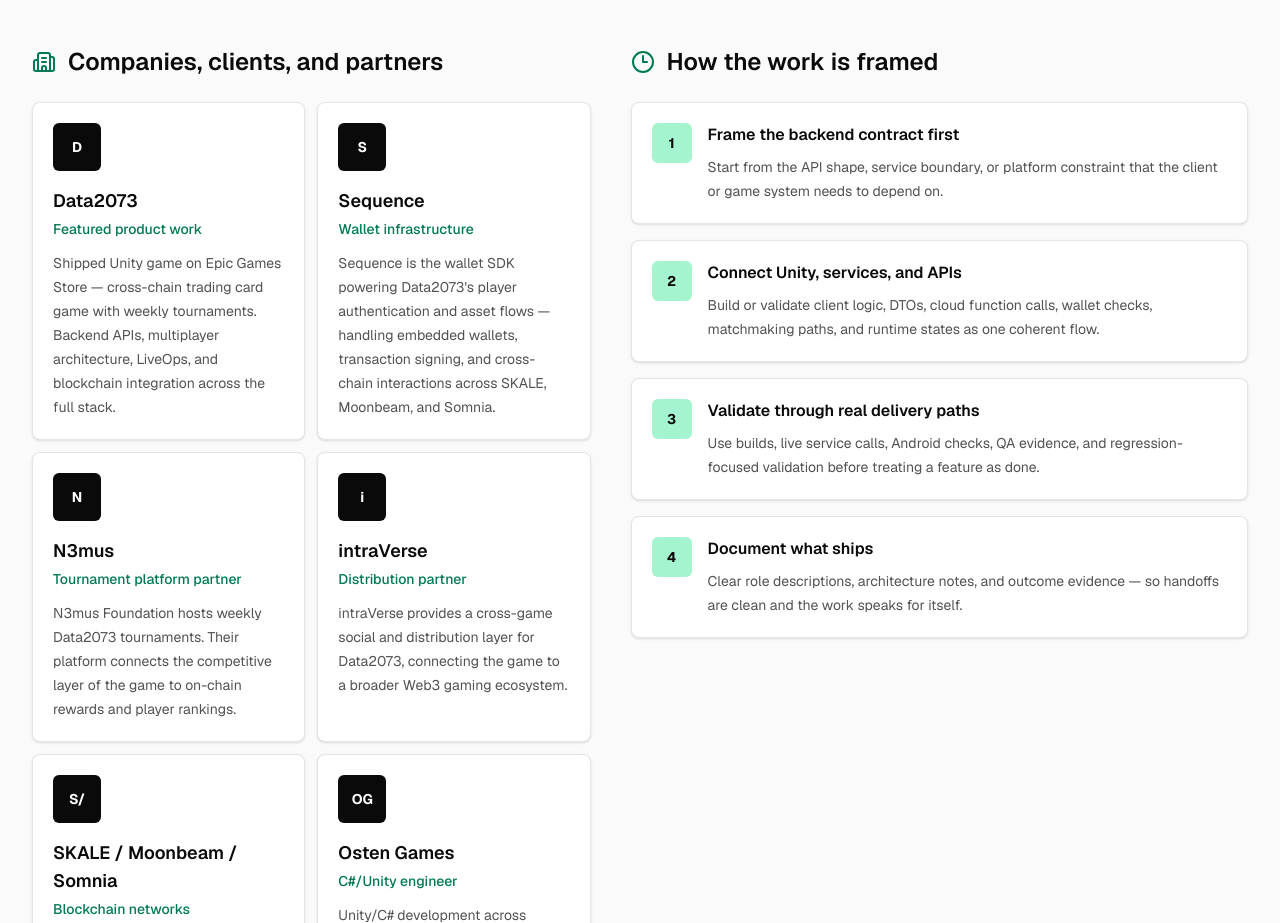
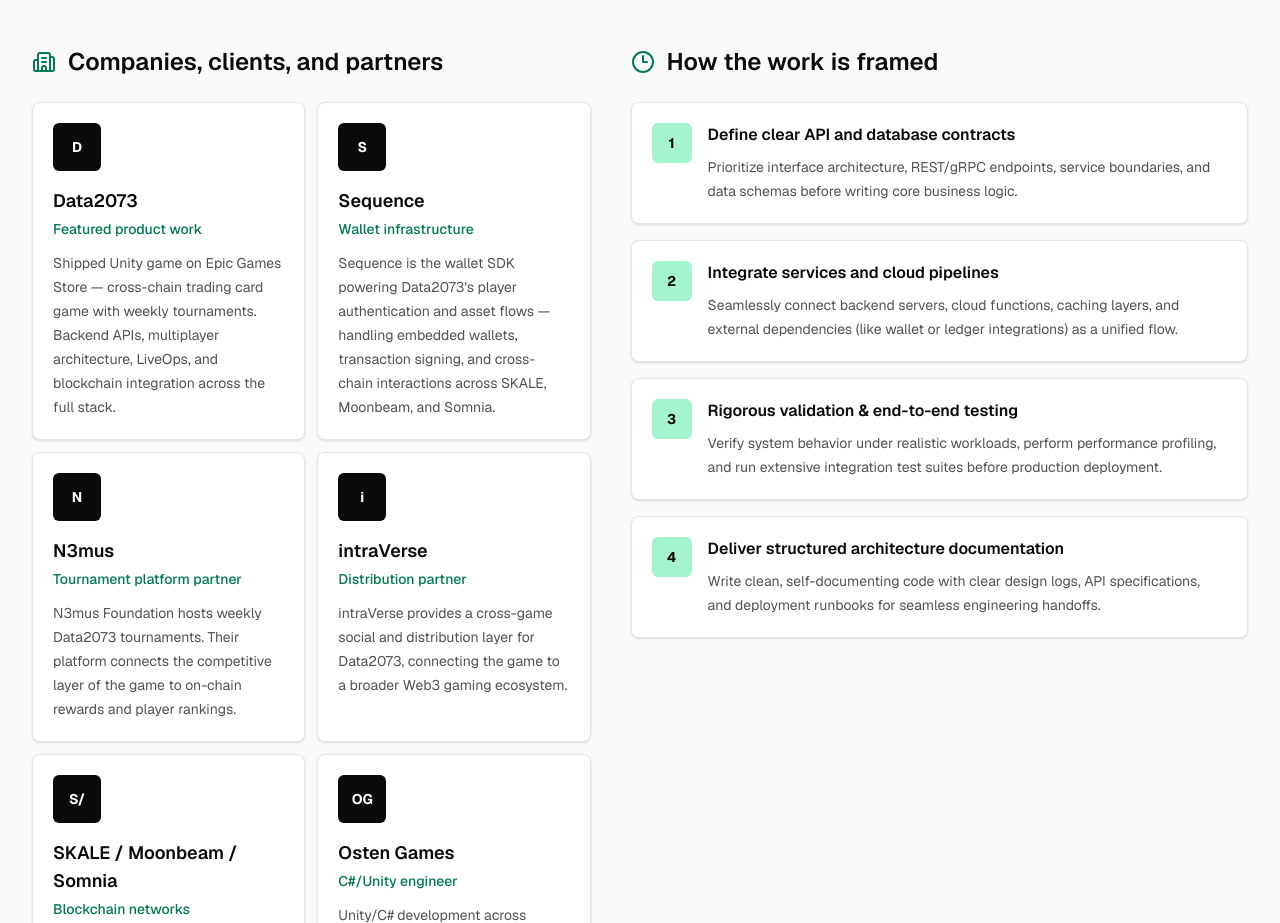
Before and after one commit to matsaraiva/portfolio-matheus-lima, a Next.js app: page / in a window 1280 px wide. Shown: the part 2200-3123 px from the top of the page. Built offline with nearby package versions, Linux system fonts and the light colour scheme; no server answers.

Commit message:
Refactor workflow steps to systems engineering focus

```diff
--- a/src/content/companies.ts
+++ b/src/content/companies.ts
@@ -80,23 +80,23 @@
 
 export const workflow = [
   {
-    title: "Frame the backend contract first",
+    title: "Define clear API and database contracts",
     description:
-      "Start from the API shape, service boundary, or platform constraint that the client or game system needs to depend on.",
+      "Prioritize interface architecture, REST/gRPC endpoints, service boundaries, and data schemas before writing core business logic.",
   },
   {
-    title: "Connect Unity, services, and APIs",
+    title: "Integrate services and cloud pipelines",
     description:
-      "Build or validate client logic, DTOs, cloud function calls, wallet checks, matchmaking paths, and runtime states as one coherent flow.",
+      "Seamlessly connect backend servers, cloud functions, caching layers, and external dependencies (like wallet or ledger integrations) as a unified flow.",
   },
   {
-    title: "Validate through real delivery paths",
+    title: "Rigorous validation & end-to-end testing",
     description:
-      "Use builds, live service calls, Android checks, QA evidence, and regression-focused validation before treating a feature as done.",
+      "Verify system behavior under realistic workloads, perform performance profiling, and run extensive integration test suites before production deployment.",
   },
   {
-    title: "Document what ships",
+    title: "Deliver structured architecture documentation",
     description:
-      "Clear role descriptions, architecture notes, and outcome evidence — so handoffs are clean and the work speaks for itself.",
+      "Write clean, self-documenting code with clear design logs, API specifications, and deployment runbooks for seamless engineering handoffs.",
   },
 ];
```
